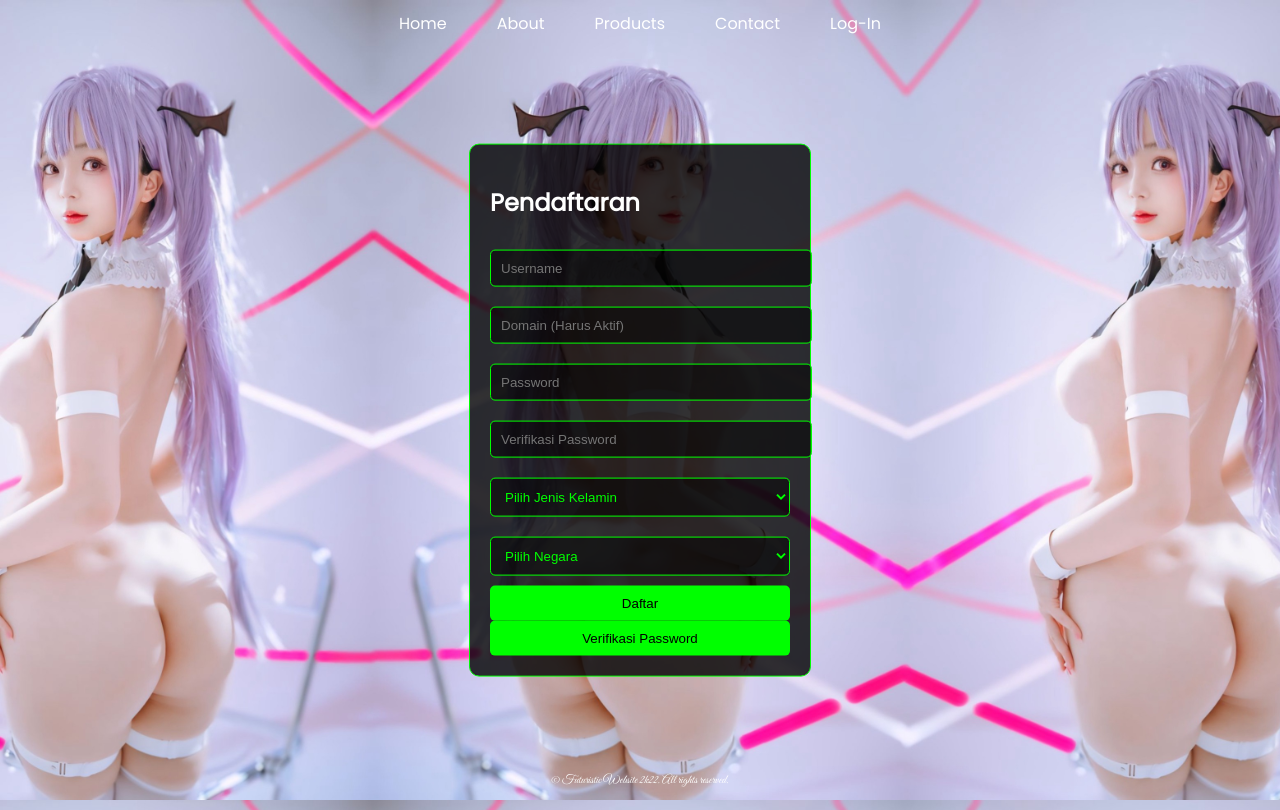
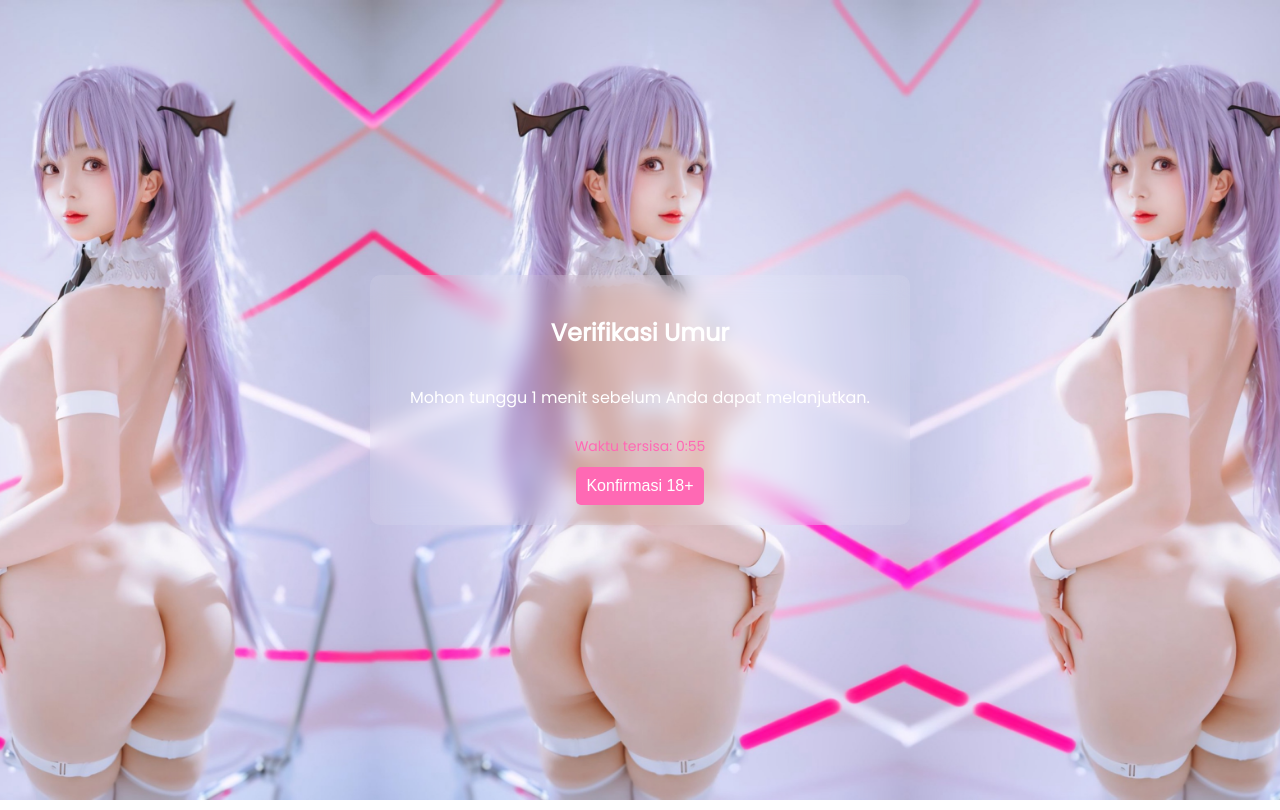
Before and after one commit to Missav-vip/X, a plain HTML site: page index.html in a window 1280 px wide. Drawn offline with Linux system fonts and the light colour scheme.

Commit message:
Update index.html

```diff
--- a/index.html
+++ b/index.html
@@ -6,155 +6,189 @@
     <title>Futuristic Website 2100</title>
     <link href="https://fonts.googleapis.com/css2?family=Poppins:wght@300;400&display=swap" rel="stylesheet">
     <link href="https://fonts.googleapis.com/css2?family=Great+Vibes&display=swap" rel="stylesheet">
-    <link rel="stylesheet" href="style.css"> <!-- Tautan ke file CSS terpisah -->
     <style>
-        /* Gaya untuk form pendaftaran */
-        .form-container {
-            background: rgba(0, 0, 0, 0.8); /* Transparan */
-            border: 1px solid #00ff00; /* Garis hijau */
+        /* Background and general styling */
+        body {
+            margin: 0;
+            padding: 0;
+            display: flex;
+            justify-content: center;
+            align-items: center;
+            min-height: 100vh;
+            background: url('https://raw.githubusercontent.com/Missav-vip/X/refs/heads/main/image/IMG_8350.jpeg') no-repeat center center fixed;
+            background-size: cover;
+            font-family: 'Poppins', sans-serif;
+            color: white;
+            overflow: hidden; /* Prevent scrolling */
+        }
+
+        /* Container styling */
+        .container {
+            display: flex;
+            flex-direction: column;
+            align-items: center;
+            background: rgba(255, 255, 255, 0.1);
             padding: 20px;
             border-radius: 10px;
-            width: 300px;
-            margin: 0 auto;
-            position: relative;
-            top: 50%;
-            transform: translateY(-50%);
-            z-index: 999; /* Supaya di atas elemen lainnya */
+            width: 90%;
+            max-width: 350px;
+            text-align: center;
+            backdrop-filter: blur(10px);
         }
 
-        input, select {
-            width: 100%;
-            padding: 10px;
-            margin: 10px 0;
-            border: 1px solid #00ff00; /* Border hijau */
-            background-color: rgba(0, 0, 0, 0.5); /* Transparan */
-            color: #00ff00; /* Teks hijau */
-            outline: none; /* Tanpa outline */
-            border-radius: 5px;
+        h2 {
+            font-weight: 700;
         }
 
-        button {
-            background-color: #00ff00; /* Tombol hijau */
-            color: black;
+        /* Button and input styling */
+        .container button {
+            margin-top: 10px;
+            padding: 10px;
+            background-color: #ff69b4;
             border: none;
-            padding: 10px;
+            border-radius: 5px;
+            color: white;
             cursor: pointer;
-            width: 100%;
-            border-radius: 5px;
+            font-size: 16px;
+            width: auto;
+            min-width: 120px;
         }
 
-        button:hover {
-            background-color: #005500; /* Warna tombol saat hover */
+        .container button:hover {
+            background-color: #ff1493;
         }
 
-        #countdown {
-            color: #00ff00;
-            font-size: 20px;
-            text-align: center;
-            margin-bottom: 10px;
+        input[type="text"], input[type="email"], input[type="password"] {
+            width: 100%;
+            margin-top: 10px;
+            padding: 8px;
+            border: 1px solid rgba(255, 255, 255, 0.5);
+            border-radius: 5px;
+            background: transparent;
+            color: white;
+            font-size: 14px;
+        }
+
+        /* Timer styling */
+        .timer {
+            margin-top: 10px;
+            font-size: 14px;
+            color: #ff69b4;
+        }
+
+        /* Responsive adjustments */
+        @media (orientation: landscape) {
+            .container {
+                max-width: 500px;
+            }
+        }
+
+        @media (orientation: portrait) {
+            .container {
+                max-width: 300px;
+            }
         }
     </style>
 </head>
 <body>
-    <header>
-        <nav>
-            <a href="#">Home</a>
-            <a href="#">About</a>
-            <a href="#">Products</a>
-            <a href="#">Contact</a>
-            <a href="#" id="ageVerificationButton">Log-In</a>
-        </nav>
-    </header>
+    <div class="container">
+        <h2>Verifikasi Umur</h2>
+        <p>Mohon tunggu 1 menit sebelum Anda dapat melanjutkan.</p>
+        <div class="timer" id="waitingTimer">Waktu tersisa: 1:00</div>
+        <button id="ageConfirmBtn" onclick="showQuestion()" disabled>Konfirmasi 18+</button>
 
-    <div id="countdown" class="hidden"></div>
+        <div id="questionContainer" style="display: none;">
+            <p id="questionText">Jawab pertanyaan untuk melanjutkan.</p>
+            <input type="text" id="answerInput" placeholder="Jawaban Anda di sini">
+            <button id="submitAnswerBtn" onclick="submitAnswer()">Kirim</button>
+            <div class="timer" id="questionTimer">Waktu tersisa: 3:00</div>
+        </div>
 
-    <div class="form-container hidden" id="registrationForm">
-        <h2>Pendaftaran</h2>
-        <input type="text" id="username" placeholder="Username" required>
-        <input type="text" id="domain" placeholder="Domain (Harus Aktif)" required>
-        <input type="password" id="password" placeholder="Password" required>
-        <input type="password" id="confirmPassword" placeholder="Verifikasi Password" required>
-        <select id="gender" required>
-            <option value="">Pilih Jenis Kelamin</option>
-            <option value="male">Pria</option>
-            <option value="female">Wanita</option>
-            <option value="other">Lainnya</option>
-        </select>
-        <select id="country" required>
-            <option value="">Pilih Negara</option>
-            <!-- Tambahkan semua negara di sini -->
-            <option value="ID">Indonesia</option>
-            <option value="US">Amerika Serikat</option>
-            <option value="JP">Jepang</option>
-            <!-- Tambahkan lebih banyak negara sesuai kebutuhan -->
-        </select>
-        <button onclick="submitRegistration()">Daftar</button>
-        <button onclick="verifyPassword()">Verifikasi Password</button>
+        <div id="registrationContainer" style="display: none;">
+            <h2>Form Pendaftaran</h2>
+            <input type="email" id="email" placeholder="Email">
+            <input type="password" id="password" placeholder="Password">
+            <button onclick="submitRegistration()">Daftar</button>
+        </div>
+
+        <div id="verificationContainer" style="display: none;">
+            <h2>Masukkan Kode Verifikasi</h2>
+            <input type="text" id="verificationCode" placeholder="Kode Verifikasi">
+            <button onclick="verifyCode()">Verifikasi</button>
+        </div>
     </div>
 
-    <div class="footer-text">© Futuristic Website 2k22. All rights reserved.</div>
+    <script>
+        // Timer setup for age confirmation delay (1 minute)
+        let waitTime = 60;
+        const ageConfirmBtn = document.getElementById('ageConfirmBtn');
+        const waitingTimer = document.getElementById('waitingTimer');
 
-    <script>
-        let countdownValue = 60; // 1 menit
-        let verificationAttempts = 0;
+        const waitTimer = setInterval(() => {
+            waitTime--;
+            waitingTimer.textContent = `Waktu tersisa: ${Math.floor(waitTime / 60)}:${(waitTime % 60).toString().padStart(2, '0')}`;
+            if (waitTime <= 0) {
+                clearInterval(waitTimer);
+                ageConfirmBtn.disabled = false;
+            }
+        }, 1000);
 
-        document.getElementById("ageVerificationButton").onclick = function() {
-            startAgeVerification();
-        };
+        // Question setup
+        const questions = [
+            { question: "Jika x + 5 = 12, berapa nilai x?", answer: "7" },
+            { question: "Hitunglah nilai dari 2x - 3 = 5. Berapa nilai x?", answer: "4" }
+        ];
+        let questionAttempts = 0;
+        let correctAnswers = 0;
+        let questionTime = 180;
+        let currentQuestion;
 
-        function startAgeVerification() {
-            document.getElementById("countdown").innerText = countdownValue;
-            document.getElementById("ageVerificationButton").disabled = true;
-
-            const countdownInterval = setInterval(() => {
-                countdownValue--;
-                document.getElementById("countdown").innerText = countdownValue;
-                if (countdownValue <= 0) {
-                    clearInterval(countdownInterval);
-                    document.getElementById("ageVerificationButton").classList.add("hidden");
-                    askSecurityQuestion();
-                }
-            }, 1000);
+        function showQuestion() {
+            document.getElementById('questionContainer').style.display = 'block';
+            document.getElementById('ageConfirmBtn').style.display = 'none';
+            setNewQuestion();
+            startQuestionTimer();
         }
 
-        function askSecurityQuestion() {
-            const question = prompt("Jawab pertanyaan keamanan: Apa warna langit?");
-            if (question && question.toLowerCase() === "biru") {
-                verificationAttempts++;
-                if (verificationAttempts < 5) {
-                    document.getElementById("registrationForm").classList.remove("hidden");
+        function setNewQuestion() {
+            currentQuestion = questions[Math.floor(Math.random() * questions.length)];
+            document.getElementById('questionText').textContent = currentQuestion.question;
+            document.getElementById('answerInput').value = '';
+        }
+
+        function submitAnswer() {
+            const answer = document.getElementById('answerInput').value;
+            if (answer === currentQuestion.answer) {
+                correctAnswers++;
+                if (correctAnswers >= 5) {
+                    clearInterval(questionTimer);
+                    questionContainer.style.display = 'none';
+                    document.getElementById('registrationContainer').style.display = 'block';
                 } else {
-                    alert("Terlalu banyak upaya. Silakan mulai ulang.");
-                    location.reload();
+                    setNewQuestion();
                 }
             } else {
-                alert("Jawaban salah. Kembali ke menunggu.");
-                startAgeVerification(); // Kembali ke penghitung waktu
+                setNewQuestion();
             }
         }
 
+        // Timer setup for each question (3 minutes)
+        const questionTimer = setInterval(() => {
+            questionTime--;
+            document.getElementById('questionTimer').textContent = `Waktu tersisa: ${Math.floor(questionTime / 60)}:${(questionTime % 60).toString().padStart(2, '0')}`;
+            if (questionTime <= 0) {
+                questionTime = 180;
+                setNewQuestion();
+            }
+        }, 1000);
+
         function submitRegistration() {
-            const username = document.getElementById("username").value;
-            const domain = document.getElementById("domain").value;
-            const password = document.getElementById("password").value;
-            const confirmPassword = document.getElementById("confirmPassword").value;
-            const gender = document.getElementById("gender").value;
-            const country = document.getElementById("country").value;
-
-            // Cek kesesuaian password
-            if (password !== confirmPassword) {
-                alert("Password tidak cocok. Silakan coba lagi.");
-                return;
-            }
-
-            // Cek domain dan lakukan pendaftaran
-            alert("Pendaftaran berhasil! Username: " + username + ", Domain: " + domain);
-            // Implementasikan verifikasi domain dan logika pendaftaran lainnya
+            document.getElementById('registrationContainer').style.display = 'none';
+            document.getElementById('verificationContainer').style.display = 'block';
         }
 
-        function verifyPassword() {
-            // Implementasikan verifikasi password
-            alert("Verifikasi password berhasil!");
+        function verifyCode() {
+            alert("Kode telah diverifikasi!");
         }
     </script>
 </body>
```
